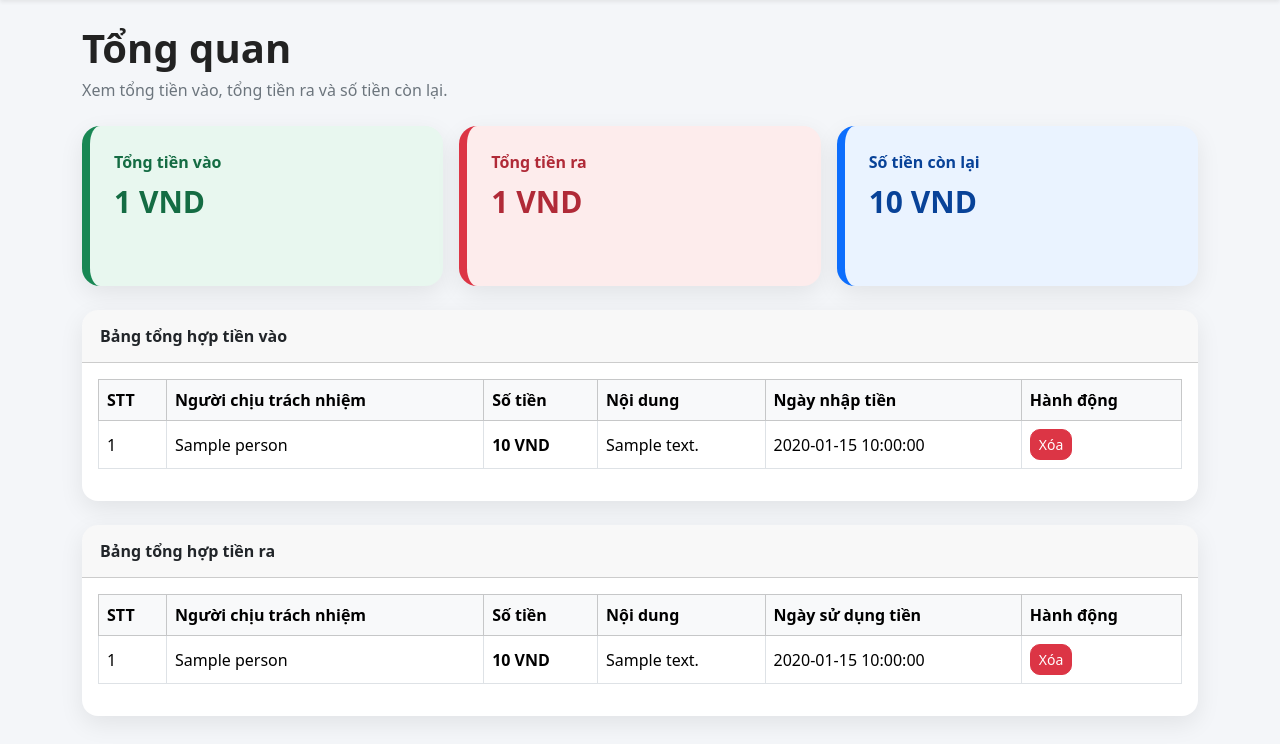
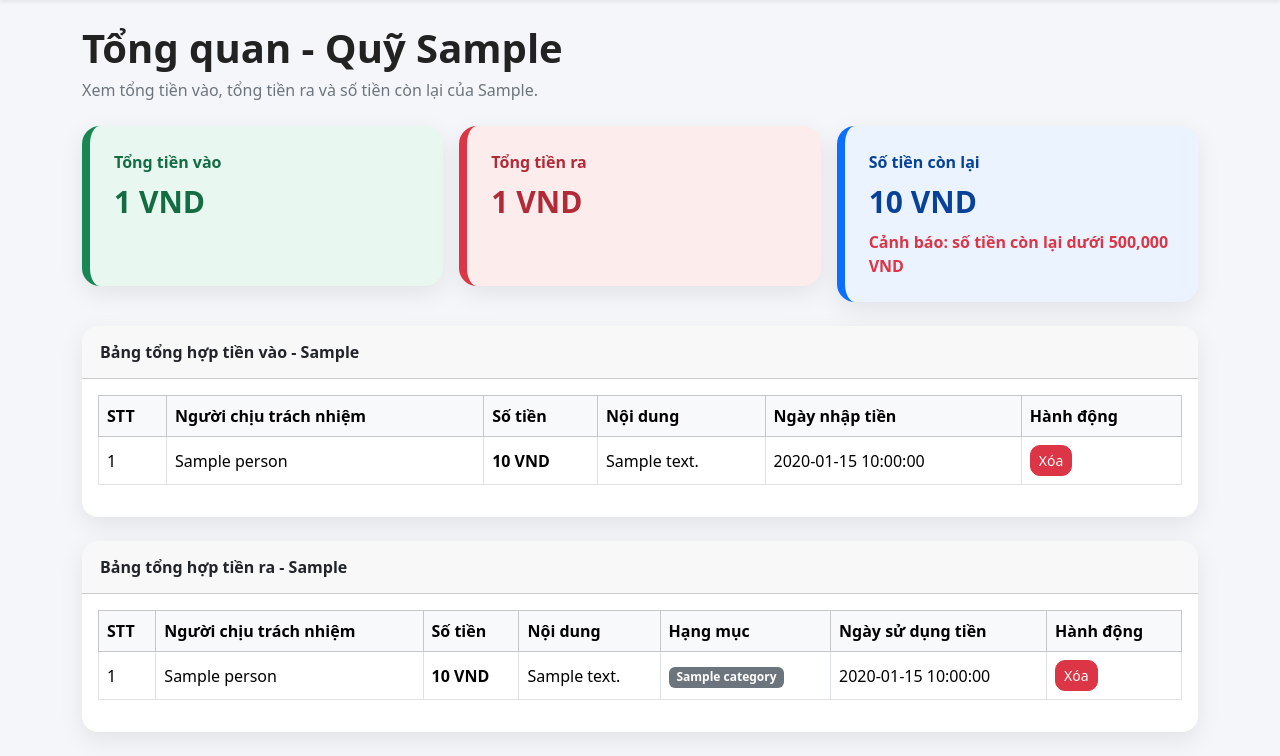
Before and after one commit to eloghcmut/Quy-CLB-ELOG, a Flask app: template templates/overview.html in a window 1280 px wide. Shown: the part 56-812 px from the top of the page. Run offline with Flask 3, Linux system fonts and the light colour scheme; the template is opened without the code that fills it: most values are stand-ins (such as "Sample title", 1, 10 or a date in 2020); some libraries are stand-ins or nearby versions.

Commit message:
Show expense category in overview

```diff
--- a/thu_chi_web_deploy/templates/overview.html
+++ b/thu_chi_web_deploy/templates/overview.html
@@ -1,10 +1,10 @@
 {% extends "base.html" %}
-{% block title %}Tổng quan{% endblock %}
+{% block title %}Tổng quan - {{ selected_gen }}{% endblock %}
 
 {% block content %}
 <div class="page-header">
-    <h1>Tổng quan</h1>
-    <p>Xem tổng tiền vào, tổng tiền ra và số tiền còn lại.</p>
+    <h1>Tổng quan - Quỹ {{ selected_gen }}</h1>
+    <p>Xem tổng tiền vào, tổng tiền ra và số tiền còn lại của {{ selected_gen }}.</p>
 </div>
 
 <div class="row g-3 mb-4">
@@ -23,11 +23,11 @@
     </div>
 
     <div class="col-md-4">
-        <div class="summary-card {% if remaining < 500000 %}summary-warning{% else %}summary-remaining{% endif %}">
+        <div class="summary-card summary-remaining">
             <p>Số tiền còn lại</p>
             <h2>{{ remaining | vnd }}</h2>
 
-            {% if remaining < 500000 %}
+            {% if remaining|int < 500000 %}
                 <span class="warning-text">
                     Cảnh báo: số tiền còn lại dưới 500,000 VND
                 </span>
@@ -38,7 +38,7 @@
 
 <div class="card custom-card mb-4">
     <div class="card-header fw-semibold">
-        Bảng tổng hợp tiền vào
+        Bảng tổng hợp tiền vào - {{ selected_gen }}
     </div>
 
     <div class="card-body table-responsive">
@@ -63,7 +63,11 @@
                     <td>{{ item.description }}</td>
                     <td>{{ item.date }}</td>
                     <td>
-                        <form method="POST" action="{{ url_for('delete_income', item_id=item.id) }}" onsubmit="return confirm('Bạn có chắc muốn xóa khoản này không?');">
+                        <form
+                            method="POST"
+                            action="{{ url_for('delete_income', item_id=item.id) }}"
+                            onsubmit="return confirm('Bạn có chắc muốn xóa khoản tiền vào này không?');"
+                        >
                             <button type="submit" class="btn btn-danger btn-sm">
                                 Xóa
                             </button>
@@ -73,7 +77,7 @@
                 {% else %}
                 <tr>
                     <td colspan="6" class="text-center text-muted">
-                        Chưa có dữ liệu tiền vào.
+                        Chưa có dữ liệu tiền vào cho {{ selected_gen }}.
                     </td>
                 </tr>
                 {% endfor %}
@@ -84,7 +88,7 @@
 
 <div class="card custom-card">
     <div class="card-header fw-semibold">
-        Bảng tổng hợp tiền ra
+        Bảng tổng hợp tiền ra - {{ selected_gen }}
     </div>
 
     <div class="card-body table-responsive">
@@ -95,6 +99,7 @@
                     <th>Người chịu trách nhiệm</th>
                     <th>Số tiền</th>
                     <th>Nội dung</th>
+                    <th>Hạng mục</th>
                     <th>Ngày sử dụng tiền</th>
                     <th>Hành động</th>
                 </tr>
@@ -107,9 +112,18 @@
                     <td>{{ item.person }}</td>
                     <td class="money expense-money">{{ item.amount | vnd }}</td>
                     <td>{{ item.description }}</td>
+                    <td>
+                        <span class="badge bg-secondary">
+                            {{ item.category or 'Khác' }}
+                        </span>
+                    </td>
                     <td>{{ item.date }}</td>
                     <td>
-                        <form method="POST" action="{{ url_for('delete_expense', item_id=item.id) }}" onsubmit="return confirm('Bạn có chắc muốn xóa khoản này không?');">
+                        <form
+                            method="POST"
+                            action="{{ url_for('delete_expense', item_id=item.id) }}"
+                            onsubmit="return confirm('Bạn có chắc muốn xóa khoản tiền ra này không?');"
+                        >
                             <button type="submit" class="btn btn-danger btn-sm">
                                 Xóa
                             </button>
@@ -118,8 +132,8 @@
                 </tr>
                 {% else %}
                 <tr>
-                    <td colspan="6" class="text-center text-muted">
-                        Chưa có dữ liệu tiền ra.
+                    <td colspan="7" class="text-center text-muted">
+                        Chưa có dữ liệu tiền ra cho {{ selected_gen }}.
                     </td>
                 </tr>
                 {% endfor %}
```
